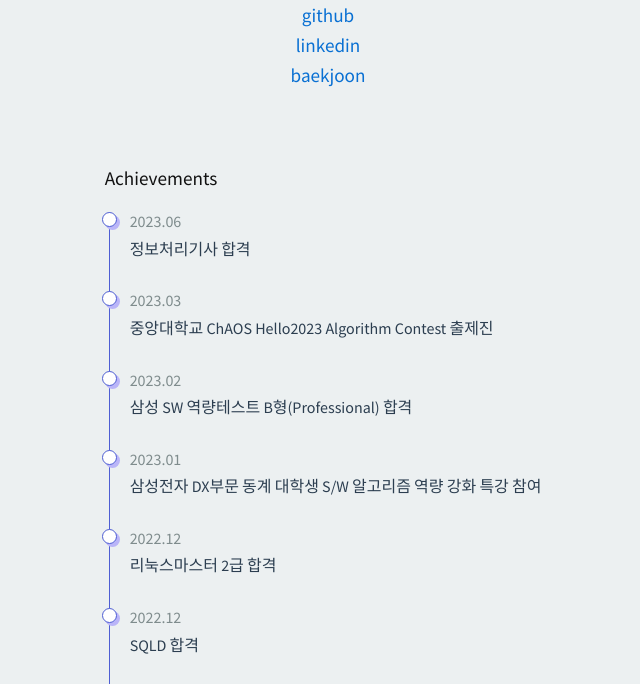
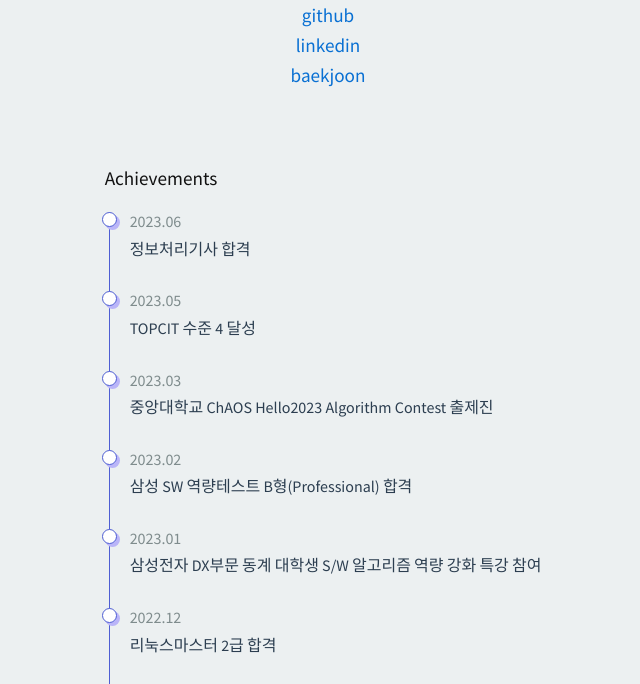
Before and after one commit to njw1204/njw1204.github.io, a website: page public/index.html in a window 1280 px wide. Shown: the part 111-795 px from the top of the page, without its empty margins (312-952 px from the left). Drawn offline with nearby package versions, Linux system fonts and the light colour scheme.

Commit message:
Update timeline

```diff
--- a/public/index.html
+++ b/public/index.html
@@ -52,6 +52,10 @@
             <li>
               <div class="timeline-time">2023.06</div>
               <p class="timeline-message">정보처리기사 합격</p>
+            </li>
+            <li>
+              <div class="timeline-time">2023.05</div>
+              <p class="timeline-message">TOPCIT 수준 4 달성</p>
             </li>
             <li>
               <div class="timeline-time">2023.03</div>
```
